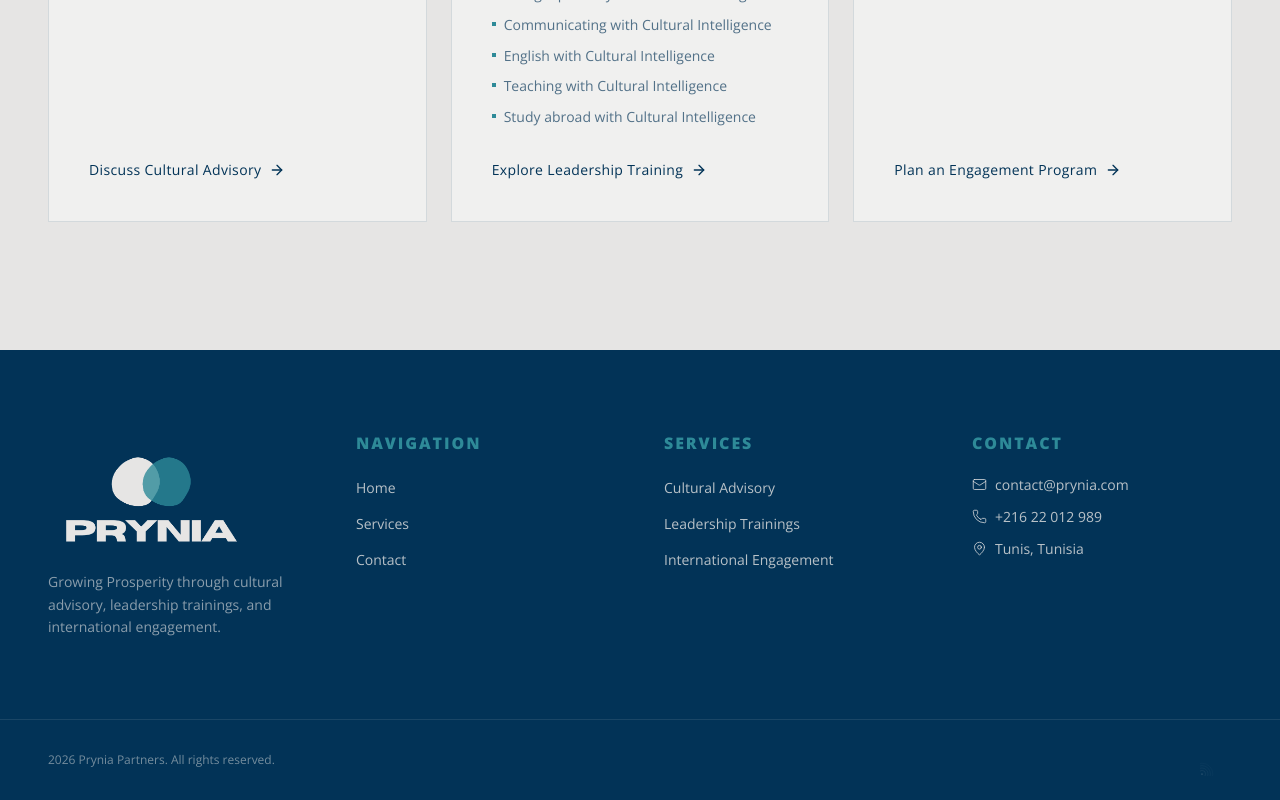
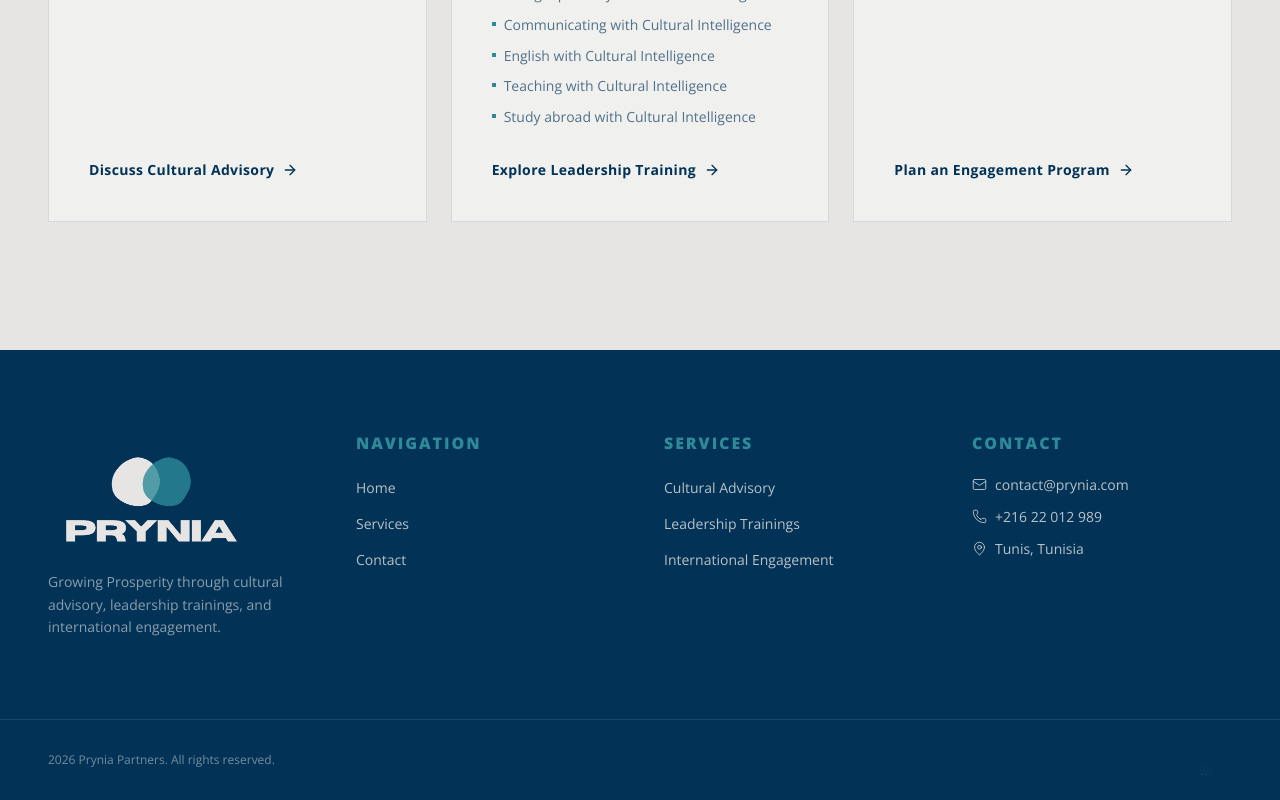
Before and after one commit to AmalMselmi/prynia-partners, a React (Vite) app: page /services in a window 1280 px wide. Shown: the part 1296-2096 px from the top of the page. Built offline with nearby package versions, Linux system fonts and the light colour scheme.

Commit message:
Add bold services buttons

```diff
--- a/src/components/sections/CTASection.jsx
+++ b/src/components/sections/CTASection.jsx
@@ -52,7 +52,7 @@ export default function CTASection({
           </h2>
 
           <div className="mt-8 flex justify-center">
-            <Button to={buttonTo} variant="gold">
+            <Button to={buttonTo} variant="gold" className="!font-bold">
               {resolvedButtonLabel}
             </Button>
           </div>
--- a/src/components/ui/ServiceCard.jsx
+++ b/src/components/ui/ServiceCard.jsx
@@ -33,7 +33,8 @@ export default function ServiceCard({ service, title, description, items, ctaLab
         </ul>
       )}
       <div className="mt-auto pt-2">
-        <Button to="/contact" variant="ghost" className="!px-0 !py-0 font-bold text-base">
+        <Button to="/contact" variant="ghost"   className="!px-0 !py-0 !font-bold text-base"
+>
           {ctaLabel}
         </Button>
       </div>
```
